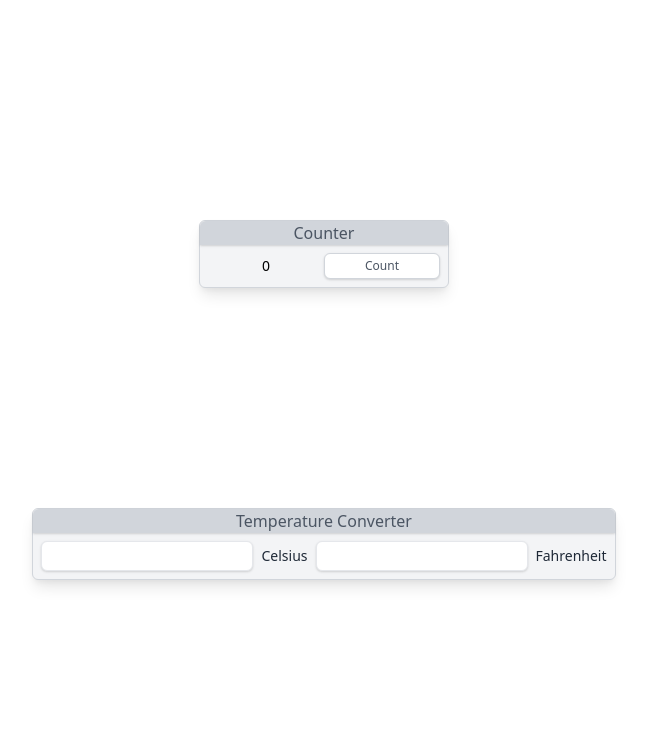
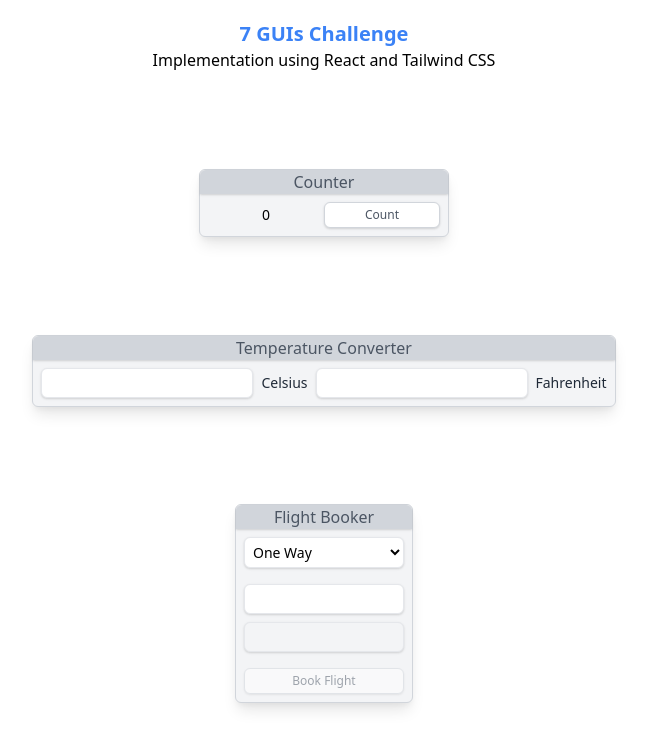
Before and after one commit to ferueda/7guis, a React (Create React App) app: page / in a window 1280 px wide. Shown: the top 748 px of the page, without its empty margins (316-963 px from the left). Built offline with nearby package versions, Linux system fonts and the light colour scheme.

Commit message:
Update App.js
Added title
Added FlightBooker component

```diff
--- a/src/App.js
+++ b/src/App.js
@@ -1,11 +1,23 @@
 import Counter from './guis/Counter';
 import TempConverter from './guis/TempConverter';
+import FlightBooker from './guis/FlightBooker';
 
 function App() {
   return (
-    <main className="flex flex-col items-center justify-evenly h-screen w-full ">
-      <Counter />
-      <TempConverter />
+    <main className="flex flex-col items-center h-screen w-full">
+      <h1 className="text-xl font-bold text-center mt-5 text-blue-500 hover:underline">
+        <a href="https://eugenkiss.github.io/7guis/tasks" target="_blank" rel="noreferrer">
+          7 GUIs Challenge
+        </a>
+      </h1>
+
+      <h3 className="text-center">Implementation using React and Tailwind CSS</h3>
+
+      <div className="flex flex-col items-center justify-evenly h-screen w-full">
+        <Counter />
+        <TempConverter />
+        <FlightBooker />
+      </div>
     </main>
   );
 }
```
